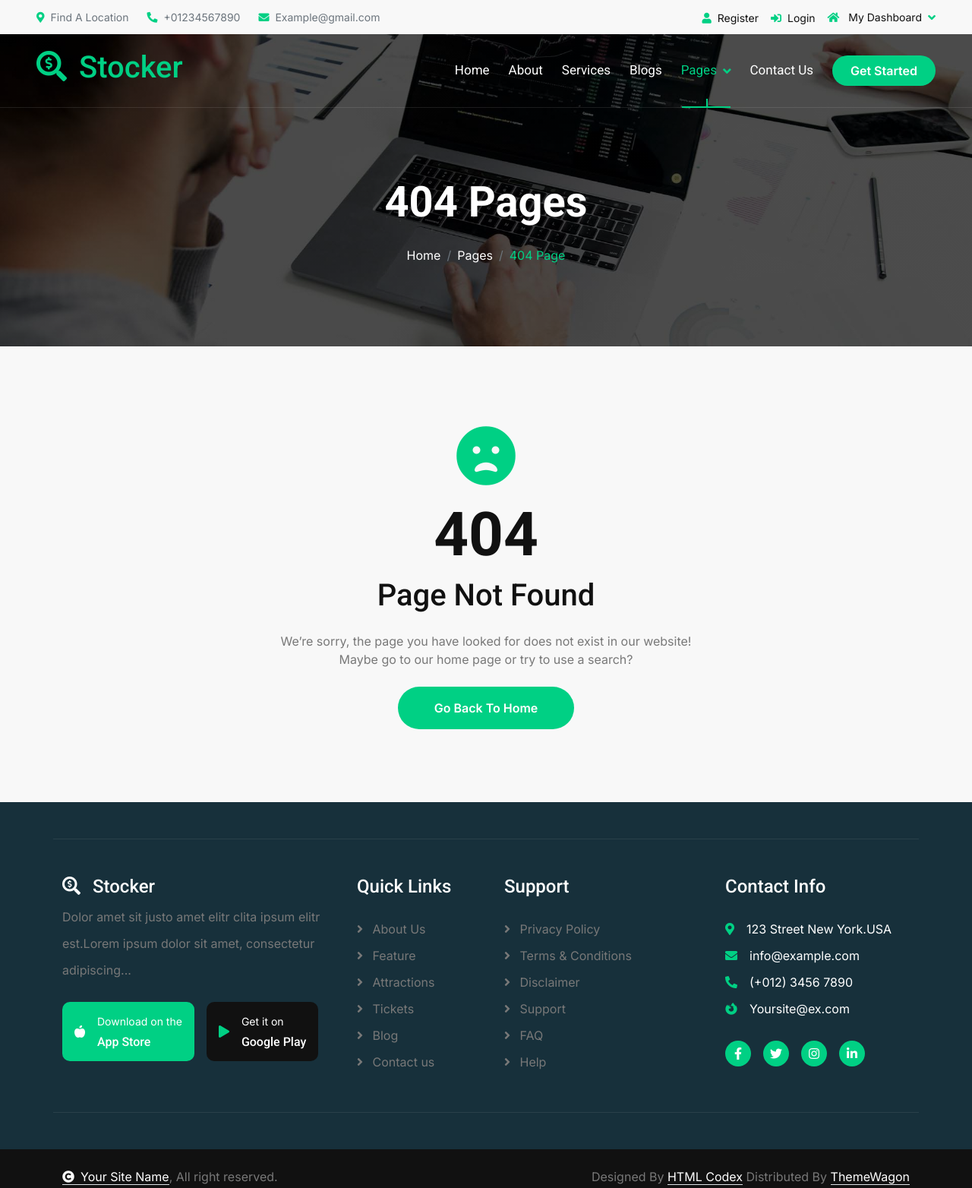
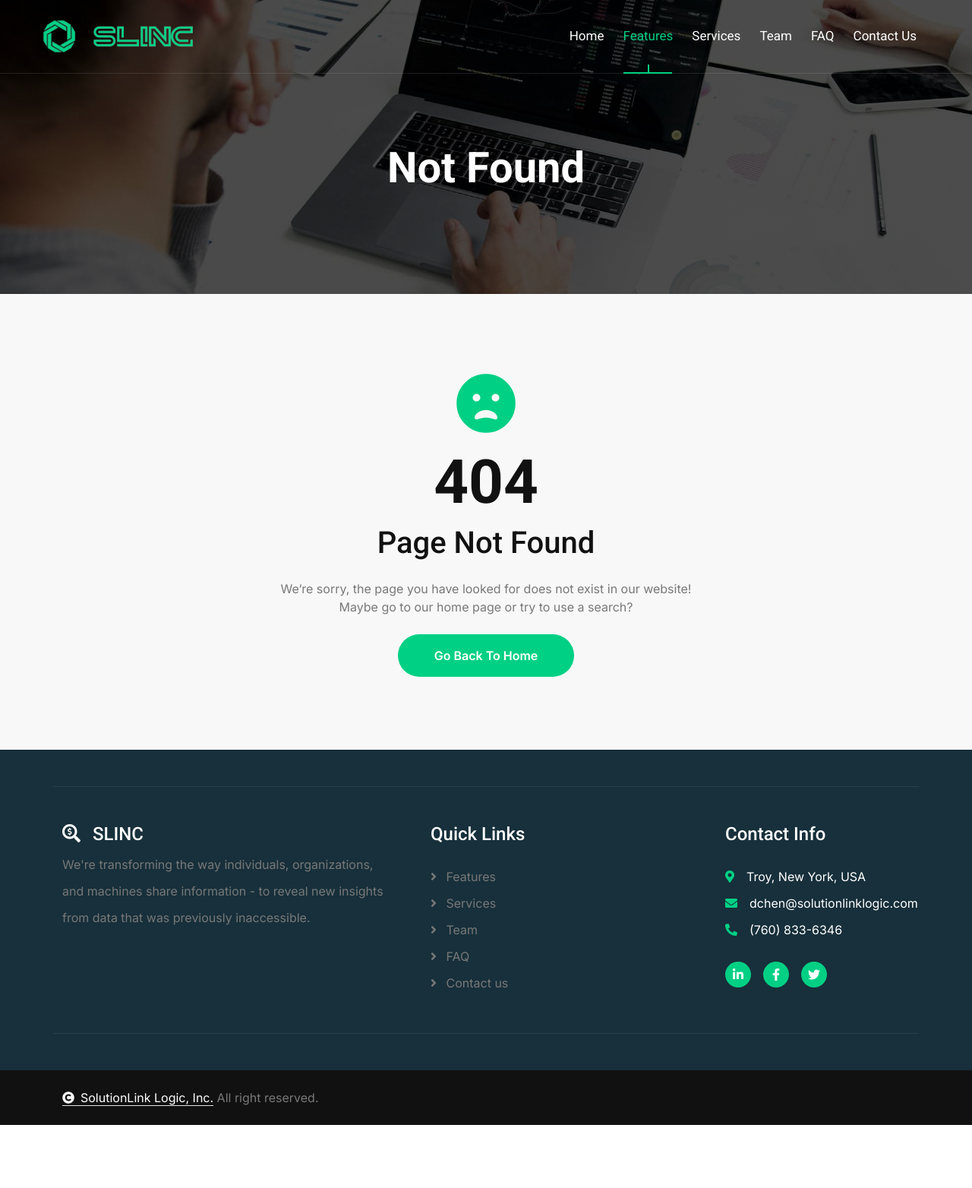
Before and after one commit to kyleconger09/slinc-website, a plain HTML site: page 404.html in a window 1280 px wide. Shown: the whole page at 76% size. After the commit the page ends 1481 px from the top, so only its background shows below. Drawn offline with nearby package versions, Linux system fonts and the light colour scheme.

Commit message:
Configure 404 page.

```diff
--- a/404.html
+++ b/404.html
@@ -3,10 +3,12 @@
 
     <head>
         <meta charset="utf-8">
-        <title>Stocker - Stock Market Website Template</title>
+        <title>SolutionLink Logic</title>
         <meta content="width=device-width, initial-scale=1.0" name="viewport">
         <meta content="" name="keywords">
         <meta content="" name="description">
+
+        <link rel="icon" href="favicon.ico" type="image/x-icon">
 
         <!-- Google Web Fonts -->
         <link rel="preconnect" href="https://fonts.googleapis.com">
@@ -18,7 +20,7 @@
         <link href="https://cdn.jsdelivr.net/npm/bootstrap-icons@1.4.1/font/bootstrap-icons.css" rel="stylesheet">
 
         <!-- Libraries Stylesheet -->
-        <link href="lib/animate/animate.min.css" rel="stylesheet">
+        <link rel="stylesheet" href="lib/animate/animate.min.css"/>
         <link href="lib/lightbox/css/lightbox.min.css" rel="stylesheet">
         <link href="lib/owlcarousel/assets/owl.carousel.min.css" rel="stylesheet">
 
@@ -40,42 +42,13 @@
         </div>
         <!-- Spinner End -->
 
-        <!-- Topbar Start -->
-        <div class="container-fluid topbar bg-light px-5 d-none d-lg-block">
-            <div class="row gx-0 align-items-center">
-                <div class="col-lg-8 text-center text-lg-start mb-2 mb-lg-0">
-                    <div class="d-flex flex-wrap">
-                        <a href="#" class="text-muted small me-4"><i class="fas fa-map-marker-alt text-primary me-2"></i>Find A Location</a>
-                        <a href="tel:+01234567890" class="text-muted small me-4"><i class="fas fa-phone-alt text-primary me-2"></i>+01234567890</a>
-                        <a href="mailto:example@gmail.com" class="text-muted small me-0"><i class="fas fa-envelope text-primary me-2"></i>Example@gmail.com</a>
-                    </div>
-                </div>
-                <div class="col-lg-4 text-center text-lg-end">
-                    <div class="d-inline-flex align-items-center" style="height: 45px;">
-                        <a href="#"><small class="me-3 text-dark"><i class="fa fa-user text-primary me-2"></i>Register</small></a>
-                        <a href="#"><small class="me-3 text-dark"><i class="fa fa-sign-in-alt text-primary me-2"></i>Login</small></a>
-                        <div class="dropdown">
-                            <a href="#" class="dropdown-toggle text-dark" data-bs-toggle="dropdown"><small><i class="fa fa-home text-primary me-2"></i> My Dashboard</small></a>
-                            <div class="dropdown-menu rounded">
-                                <a href="#" class="dropdown-item"><i class="fas fa-user-alt me-2"></i> My Profile</a>
-                                <a href="#" class="dropdown-item"><i class="fas fa-comment-alt me-2"></i> Inbox</a>
-                                <a href="#" class="dropdown-item"><i class="fas fa-bell me-2"></i> Notifications</a>
-                                <a href="#" class="dropdown-item"><i class="fas fa-cog me-2"></i> Account Settings</a>
-                                <a href="#" class="dropdown-item"><i class="fas fa-power-off me-2"></i> Log Out</a>
-                            </div>
-                        </div>
-                    </div>
-                </div>
-            </div>
-        </div>
-        <!-- Topbar End -->
-
         <!-- Navbar & Hero Start -->
         <div class="container-fluid position-relative p-0">
             <nav class="navbar navbar-expand-lg navbar-light px-4 px-lg-5 py-3 py-lg-0">
-                <a href="" class="navbar-brand p-0">
-                    <h1 class="text-primary"><i class="fas fa-search-dollar me-3"></i>Stocker</h1>
-                    <!-- <img src="img/logo.png" alt="Logo"> -->
+                <a href="index.html" class="navbar-brand p-0">
+                    <!-- <h1 class="text-primary mb-0"><i class="fas fa-search-dollar me-3"></i>SLINC</h1> -->
+                    <img src="img/slinc_logo.png" alt="Logo">
+                    <img src="img/slinc_letter.png" height="40px" alt="Letter">
                 </a>
                 <button class="navbar-toggler" type="button" data-bs-toggle="collapse" data-bs-target="#navbarCollapse">
                     <span class="fa fa-bars"></span>
@@ -83,37 +56,24 @@
                 <div class="collapse navbar-collapse" id="navbarCollapse">
                     <div class="navbar-nav ms-auto py-0">
                         <a href="index.html" class="nav-item nav-link">Home</a>
-                        <a href="about.html" class="nav-item nav-link">About</a>
+                        <a href="feature.html" class="nav-item nav-link active">Features</a>
                         <a href="service.html" class="nav-item nav-link">Services</a>
-                        <a href="blog.html" class="nav-item nav-link">Blogs</a>
-                        <div class="nav-item dropdown">
-                            <a href="#" class="nav-link active" data-bs-toggle="dropdown">
-                                <span class="dropdown-toggle">Pages</span>
-                            </a>
-                            <div class="dropdown-menu m-0">
-                                <a href="feature.html" class="dropdown-item">Our Features</a>
-                                <a href="team.html" class="dropdown-item">Our team</a>
-                                <a href="testimonial.html" class="dropdown-item">Testimonial</a>
-                                <a href="offer.html" class="dropdown-item">Our offer</a>
-                                <a href="FAQ.html" class="dropdown-item">FAQs</a>
-                                <a href="404.html" class="dropdown-item active">404 Page</a>
-                            </div>
-                        </div>
+                        <a href="team.html" class="nav-item nav-link">Team</a>
+                        <a href="FAQ.html" class="nav-item nav-link">FAQ</a>
                         <a href="contact.html" class="nav-item nav-link">Contact Us</a>
                     </div>
-                    <a href="#" class="btn btn-primary rounded-pill py-2 px-4 my-3 my-lg-0 flex-shrink-0">Get Started</a>
                 </div>
             </nav>
 
             <!-- Header Start -->
             <div class="container-fluid bg-breadcrumb">
                 <div class="container text-center py-5" style="max-width: 900px;">
-                    <h4 class="text-white display-4 mb-4 wow fadeInDown" data-wow-delay="0.1s">404 Pages</h4>
-                    <ol class="breadcrumb d-flex justify-content-center mb-0 wow fadeInDown" data-wow-delay="0.3s">
+                    <h4 class="text-white display-4 mb-4 wow fadeInDown" data-wow-delay="0.1s">Not Found</h4>
+                    <!-- <ol class="breadcrumb d-flex justify-content-center mb-0 wow fadeInDown" data-wow-delay="0.3s">
                         <li class="breadcrumb-item"><a href="index.html">Home</a></li>
                         <li class="breadcrumb-item"><a href="#">Pages</a></li>
                         <li class="breadcrumb-item active text-primary">404 Page</li>
-                    </ol>
+                    </ol>     -->
                 </div>
             </div>
             <!-- Header End -->
@@ -141,14 +101,14 @@
         <div class="container-fluid footer py-5 wow fadeIn" data-wow-delay="0.2s">
             <div class="container py-5 border-start-0 border-end-0" style="border: 1px solid; border-color: rgb(255, 255, 255, 0.08);">
                 <div class="row g-5">
-                    <div class="col-md-6 col-lg-6 col-xl-4">
+                    <div class="col-md-6 col-lg-6 col-xl-5">
                         <div class="footer-item">
                             <a href="index.html" class="p-0">
-                                <h4 class="text-white"><i class="fas fa-search-dollar me-3"></i>Stocker</h4>
+                                <h4 class="text-white"><i class="fas fa-search-dollar me-3"></i>SLINC</h4>
                                 <!-- <img src="img/logo.png" alt="Logo"> -->
                             </a>
-                            <p class="mb-4">Dolor amet sit justo amet elitr clita ipsum elitr est.Lorem ipsum dolor sit amet, consectetur adipiscing...</p>
-                            <div class="d-flex">
+                            <p class="mb-4">We're transforming the way individuals, organizations, and machines share information - to reveal new insights from data that was previously inaccessible.</p>
+                            <!-- <div class="d-flex">
                                 <a href="#" class="bg-primary d-flex rounded align-items-center py-2 px-3 me-2">
                                     <i class="fas fa-apple-alt text-white"></i>
                                     <div class="ms-3">
@@ -163,21 +123,20 @@
                                         <h6 class="text-white">Google Play</h6>
                                     </div>
                                 </a>
-                            </div>
+                            </div> -->
                         </div>
                     </div>
-                    <div class="col-md-6 col-lg-6 col-xl-2">
+                    <div class="col-md-6 col-lg-6 col-xl-4">
                         <div class="footer-item">
                             <h4 class="text-white mb-4">Quick Links</h4>
-                            <a href="#"><i class="fas fa-angle-right me-2"></i> About Us</a>
-                            <a href="#"><i class="fas fa-angle-right me-2"></i> Feature</a>
-                            <a href="#"><i class="fas fa-angle-right me-2"></i> Attractions</a>
-                            <a href="#"><i class="fas fa-angle-right me-2"></i> Tickets</a>
-                            <a href="#"><i class="fas fa-angle-right me-2"></i> Blog</a>
-                            <a href="#"><i class="fas fa-angle-right me-2"></i> Contact us</a>
+                            <a href="feature.html"><i class="fas fa-angle-right me-2"></i> Features</a>
+                            <a href="service.html"><i class="fas fa-angle-right me-2"></i> Services</a>
+                            <a href="team.html"><i class="fas fa-angle-right me-2"></i> Team</a>
+                            <a href="FAQ.html"><i class="fas fa-angle-right me-2"></i> FAQ</a>
+                            <a href="contact.html"><i class="fas fa-angle-right me-2"></i> Contact us</a>
                         </div>
                     </div>
-                    <div class="col-md-6 col-lg-6 col-xl-3">
+                    <!-- <div class="col-md-6 col-lg-6 col-xl-3">
                         <div class="footer-item">
                             <h4 class="text-white mb-4">Support</h4>
                             <a href="#"><i class="fas fa-angle-right me-2"></i> Privacy Policy</a>
@@ -187,31 +146,31 @@
                             <a href="#"><i class="fas fa-angle-right me-2"></i> FAQ</a>
                             <a href="#"><i class="fas fa-angle-right me-2"></i> Help</a>
                         </div>
-                    </div>
+                    </div> -->
                     <div class="col-md-6 col-lg-6 col-xl-3">
                         <div class="footer-item">
                             <h4 class="text-white mb-4">Contact Info</h4>
                             <div class="d-flex align-items-center">
                                 <i class="fas fa-map-marker-alt text-primary me-3"></i>
-                                <p class="text-white mb-0">123 Street New York.USA</p>
+                                <p class="text-white mb-0">Troy, New York, USA</p>
                             </div>
                             <div class="d-flex align-items-center">
                                 <i class="fas fa-envelope text-primary me-3"></i>
-                                <p class="text-white mb-0">info@example.com</p>
-                            </div>
-                            <div class="d-flex align-items-center">
-                                <i class="fa fa-phone-alt text-primary me-3"></i>
-                                <p class="text-white mb-0">(+012) 3456 7890</p>
+                                <p class="text-white mb-0"><a href="mailto:dchen@solutionlinklogic.com">dchen@solutionlinklogic.com</a></p>
                             </div>
                             <div class="d-flex align-items-center mb-4">
+                                <i class="fa fa-phone-alt text-primary me-3"></i>
+                                <p class="text-white mb-0">(760) 833-6346</p>
+                            </div>
+                            <!-- <div class="d-flex align-items-center mb-4">
                                 <i class="fab fa-firefox-browser text-primary me-3"></i>
                                 <p class="text-white mb-0">Yoursite@ex.com</p>
-                            </div>
+                            </div> -->
                             <div class="d-flex">
+                                <a class="btn btn-primary btn-sm-square rounded-circle me-3" href="https://www.linkedin.com/company/solutionlink-logic-inc/"><i class="fab fa-linkedin-in text-white"></i></a>
                                 <a class="btn btn-primary btn-sm-square rounded-circle me-3" href="#"><i class="fab fa-facebook-f text-white"></i></a>
                                 <a class="btn btn-primary btn-sm-square rounded-circle me-3" href="#"><i class="fab fa-twitter text-white"></i></a>
-                                <a class="btn btn-primary btn-sm-square rounded-circle me-3" href="#"><i class="fab fa-instagram text-white"></i></a>
-                                <a class="btn btn-primary btn-sm-square rounded-circle me-0" href="#"><i class="fab fa-linkedin-in text-white"></i></a>
+                                <!-- <a class="btn btn-primary btn-sm-square rounded-circle me-3" href="#"><i class="fab fa-instagram text-white"></i></a> -->
                             </div>
                         </div>
                     </div>
@@ -225,13 +184,13 @@
             <div class="container">
                 <div class="row g-4 align-items-center">
                     <div class="col-md-6 text-center text-md-start mb-md-0">
-                        <span class="text-body"><a href="#" class="border-bottom text-white"><i class="fas fa-copyright text-light me-2"></i>Your Site Name</a>, All right reserved.</span>
+                        <span class="text-body align-items-center"><a href="#" class="border-bottom text-white"><i class="fas fa-copyright text-light me-2"></i>SolutionLink Logic, Inc.</a> All right reserved.</span>
                     </div>
                     <div class="col-md-6 text-center text-md-end text-body">
                         <!--/*** This template is free as long as you keep the below author’s credit link/attribution link/backlink. ***/-->
                         <!--/*** If you'd like to use the template without the below author’s credit link/attribution link/backlink, ***/-->
                         <!--/*** you can purchase the Credit Removal License from "https://htmlcodex.com/credit-removal". ***/-->
-                        Designed By <a class="border-bottom text-white" href="https://htmlcodex.com">HTML Codex</a> Distributed By <a class="border-bottom text-white" href="https://themewagon.com">ThemeWagon</a>
+                        <!-- Designed By <a class="border-bottom text-white" href="https://htmlcodex.com">HTML Codex</a> Distributed By <a class="border-bottom text-white" href="https://themewagon.com">ThemeWagon</a> -->
                     </div>
                 </div>
             </div>
```
